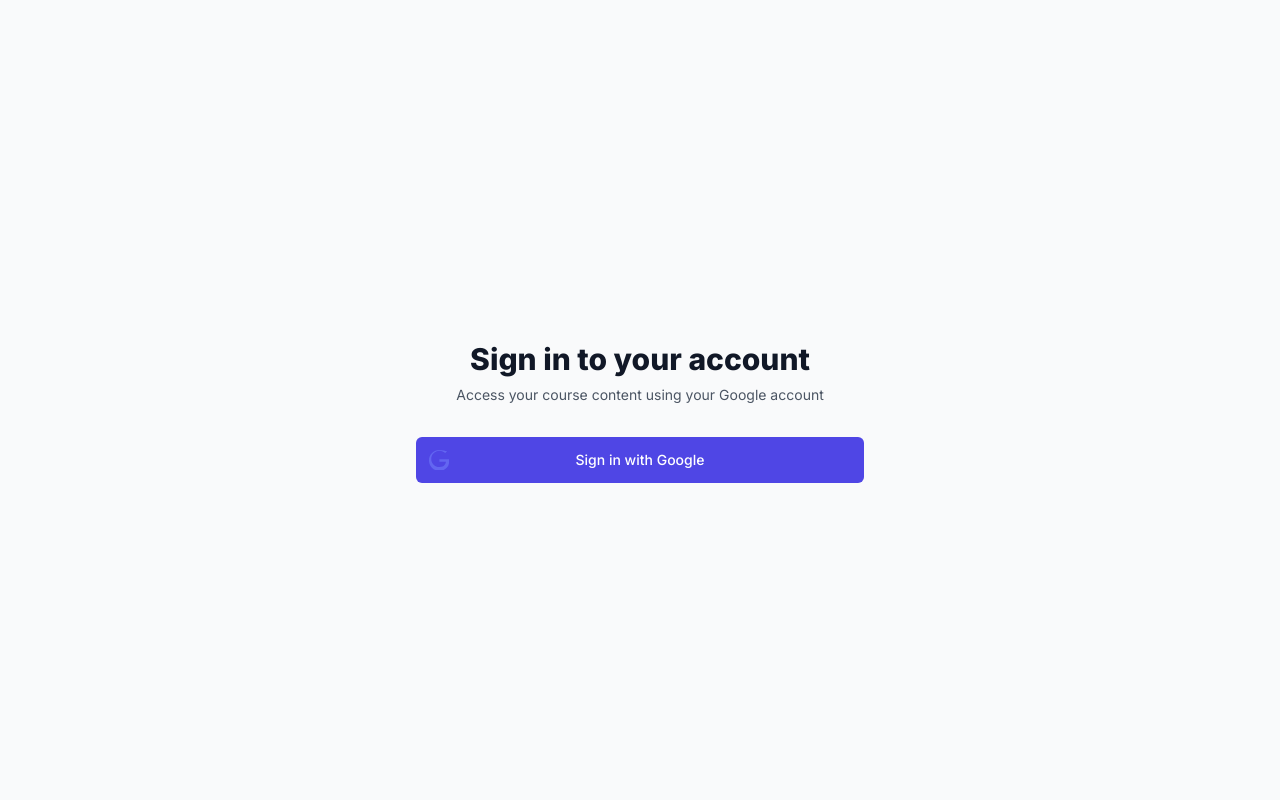
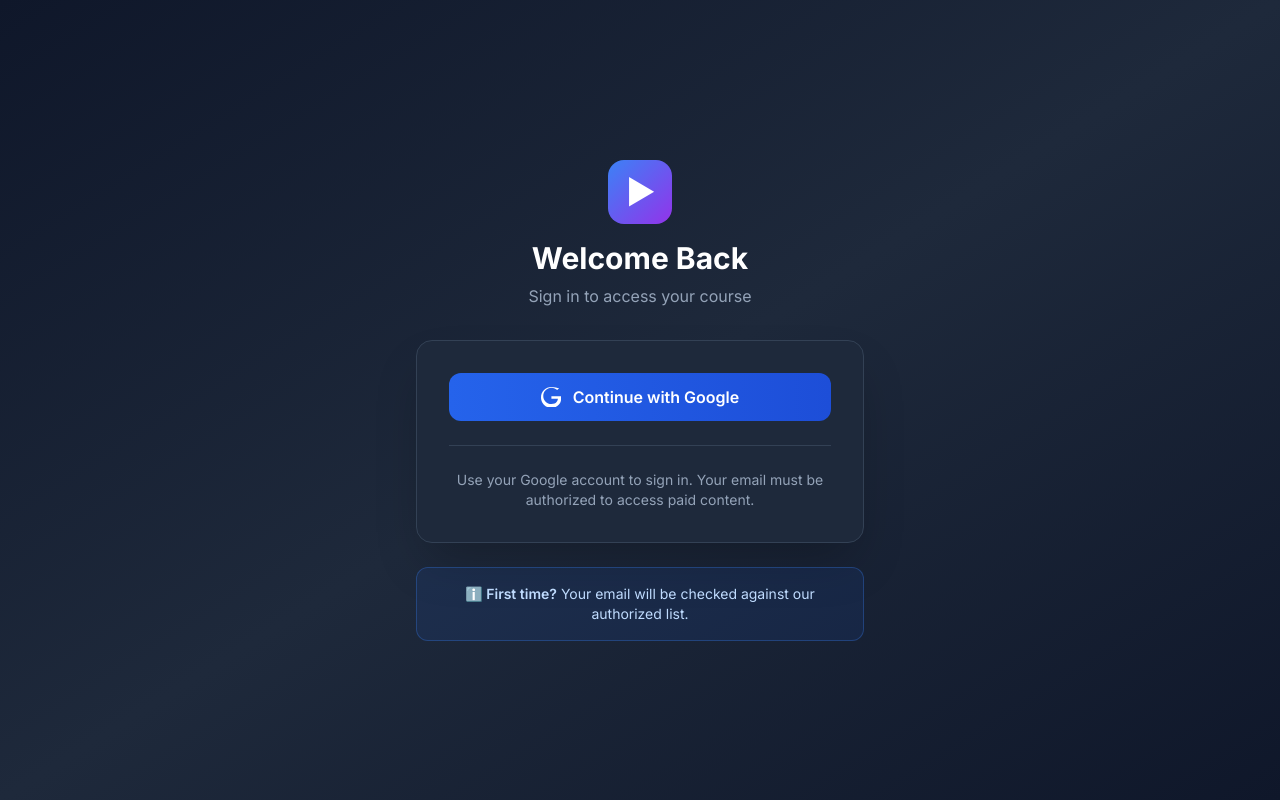
Before and after one commit to IhamSol/AyhamAcademy, a Next.js app: page /login in a window 1280 px wide. Built offline with nearby package versions, Linux system fonts and the light colour scheme; no server answers.

Commit message:
Enhance login page design and functionality
Updated the login page layout and styles for better user experience.

```diff
--- a/src/app/login/page.tsx
+++ b/src/app/login/page.tsx
@@ -4,7 +4,6 @@ import { signIn, useSession } from "next-auth/react";
 import { useEffect, Suspense } from "react";
 import { useRouter, useSearchParams } from "next/navigation";
 
-// This part handles the actual login logic
 function LoginContent() {
   const { data: session, status } = useSession();
   const router = useRouter();
@@ -18,38 +17,50 @@ function LoginContent() {
   }, [status, router, callbackUrl]);
 
   return (
-    <div className="min-h-screen flex items-center justify-center bg-gray-50 py-12 px-4 sm:px-6 lg:px-8">
-      <div className="max-w-md w-full space-y-8">
-        <div>
-          <h2 className="mt-6 text-center text-3xl font-extrabold text-gray-900">
-            Sign in to your account
-          </h2>
-          <p className="mt-2 text-center text-sm text-gray-600">
-            Access your course content using your Google account
-          </p>
+    <div className="min-h-screen bg-gradient-to-br from-slate-900 via-slate-800 to-slate-900 flex items-center justify-center px-4">
+      <div className="w-full max-w-md">
+        {/* Logo/Header */}
+        <div className="text-center mb-8">
+          <div className="w-16 h-16 bg-gradient-to-br from-blue-500 to-purple-600 rounded-2xl flex items-center justify-center mx-auto mb-4">
+            <span className="text-white font-bold text-3xl">▶</span>
+          </div>
+          <h1 className="text-3xl font-bold text-white mb-2">Welcome Back</h1>
+          <p className="text-slate-400">Sign in to access your course</p>
         </div>
-        <div className="mt-8 space-y-6">
+
+        {/* Login Card */}
+        <div className="bg-slate-800 border border-slate-700 rounded-2xl p-8 shadow-2xl">
           <button
             onClick={() => signIn("google", { callbackUrl })}
-            className="group relative w-full flex justify-center py-3 px-4 border border-transparent text-sm font-medium rounded-md text-white bg-indigo-600 hover:bg-indigo-700 focus:outline-none focus:ring-2 focus:ring-offset-2 focus:ring-indigo-500"
+            className="w-full flex items-center justify-center space-x-3 bg-gradient-to-r from-blue-600 to-blue-700 hover:from-blue-700 hover:to-blue-800 text-white font-semibold py-3 px-4 rounded-xl transition transform hover:scale-105 active:scale-95"
           >
-            <span className="absolute left-0 inset-y-0 flex items-center pl-3">
-              <svg className="h-5 w-5 text-indigo-500 group-hover:text-indigo-400" fill="currentColor" viewBox="0 0 24 24">
-                <path d="M12.48 10.92v3.28h7.84c-.24 1.84-.908 3.152-1.928 4.176-1.02 1.024-2.588 2.136-5.912 2.136-5.4 0-9.76-4.36-9.76-9.76s4.36-9.76 9.76-9.76c3.028 0 5.28 1.188 6.944 2.752l2.304-2.304C19.64 1.152 16.42 0 12.48 0 5.58 0 0 5.58 0 12.48s5.58 12.48 12.48 12.48c3.748 0 6.572-1.232 8.776-3.532 2.272-2.272 2.98-5.456 2.98-8.12 0-.788-.064-1.54-.18-2.256H12.48z" />
-              </svg>
-            </span>
-            Sign in with Google
+            <svg className="w-5 h-5" fill="currentColor" viewBox="0 0 24 24">
+              <path d="M12.48 10.92v3.28h7.84c-.24 1.84-.908 3.152-1.928 4.176-1.02 1.024-2.588 2.136-5.912 2.136-5.4 0-9.76-4.36-9.76-9.76s4.36-9.76 9.76-9.76c3.028 0 5.28 1.188 6.944 2.752l2.304-2.304C19.64 1.152 16.42 0 12.48 0 5.58 0 0 5.58 0 12.48s5.58 12.48 12.48 12.48c3.748 0 6.572-1.232 8.776-3.532 2.272-2.272 2.98-5.456 2.98-8.12 0-.788-.064-1.54-.18-2.256H12.48z" />
+            </svg>
+            <span>Continue with Google</span>
           </button>
+
+          <div className="mt-6 pt-6 border-t border-slate-700">
+            <p className="text-center text-sm text-slate-400">
+              Use your Google account to sign in. Your email must be authorized to access paid content.
+            </p>
+          </div>
+        </div>
+
+        {/* Info Box */}
+        <div className="mt-6 bg-blue-600 bg-opacity-10 border border-blue-500 border-opacity-30 rounded-xl p-4">
+          <p className="text-blue-200 text-sm text-center">
+            <span className="font-semibold">ℹ️ First time?</span> Your email will be checked against our authorized list.
+          </p>
         </div>
       </div>
     </div>
   );
 }
 
-// This is the main page that wraps the content in a "Suspense" boundary to fix the error
 export default function LoginPage() {
   return (
-    <Suspense fallback={<div className="min-h-screen flex items-center justify-center">Loading...</div>}>
+    <Suspense fallback={<div className="min-h-screen bg-gradient-to-br from-slate-900 to-slate-800 flex items-center justify-center"><div className="text-white">Loading...</div></div>}>
       <LoginContent />
     </Suspense>
   );
```
